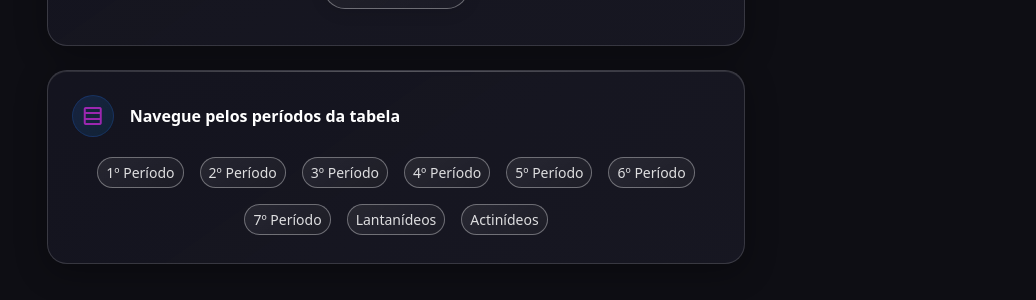
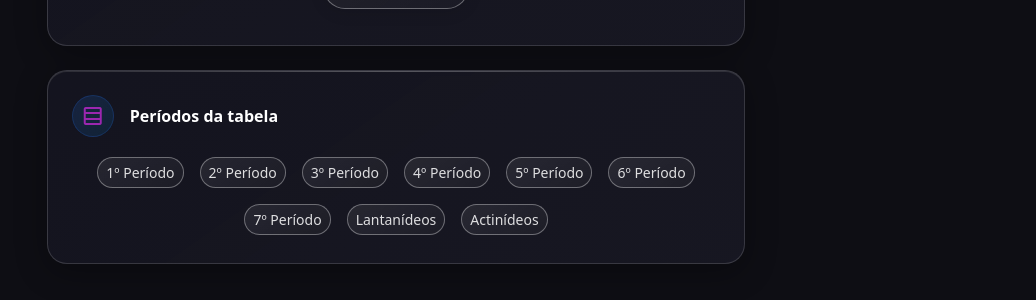
Before and after one commit to Loui77BA/pcd-na-escola, a Jekyll site: the page built from _ferramentas/ferramentas-tabela-periodica-acessivel-para-pessoas-com-deficiencia.md, in a window 1280 px wide and 900 px high, scrolled down 1146 px. Shown: the part 155-455 px from the top of the window, without its empty margins (244-1280 px from the left). Built offline with Jekyll 4.4.1, drawn with Linux system fonts in a browser that asks for light colours; nearby versions of some CDN libraries.

Commit message:
Ajusta títulos de contêneres de âncoras de períodos e grupos

```diff
--- a/_ferramentas/ferramentas-tabela-periodica-acessivel-para-pessoas-com-deficiencia.md
+++ b/_ferramentas/ferramentas-tabela-periodica-acessivel-para-pessoas-com-deficiencia.md
@@ -807,7 +807,7 @@ description: "Conheça a Tabela Periódica Acessível, uma ferramenta desenvolvi
                 <div class="section-icon-wrapper d-flex align-items-center justify-content-center rounded-circle p-2 me-3">
                   <span class="material-symbols-outlined" style="color: #9C27B0;" aria-hidden="true" role="presentation">table_rows</span>
                 </div>
-                <h3 id="periodos-nav-label" class="fw-semibold text-white mb-0 fs-6">Navegue pelos períodos da tabela</h3>
+                <h3 id="periodos-nav-label" class="fw-semibold text-white mb-0 fs-6">Períodos da tabela</h3>
               </div>
               <nav aria-labelledby="periodos-nav-label" class="d-flex flex-wrap gap-2 justify-content-center">
                 <a class="btn btn-sm nav-link-period rounded-pill text-nowrap"
@@ -855,7 +855,7 @@ description: "Conheça a Tabela Periódica Acessível, uma ferramenta desenvolvi
                 <div class="section-icon-wrapper d-flex align-items-center justify-content-center rounded-circle p-2 me-3">
                   <span class="material-symbols-outlined" style="color: #9C27B0;" aria-hidden="true" role="presentation">table_chart</span>
                 </div>
-                <h3 id="grupos-nav-label" class="fw-semibold text-white mb-0 fs-6">Navegue pelos grupos da tabela</h3>
+                <h3 id="grupos-nav-label" class="fw-semibold text-white mb-0 fs-6">Grupos da tabela</h3>
               </div>
               <nav aria-labelledby="grupos-nav-label" class="d-flex flex-wrap gap-2 justify-content-center">
                 <a class="btn btn-sm nav-link-group rounded-pill text-nowrap"
```
